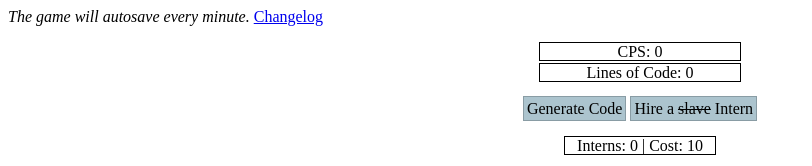
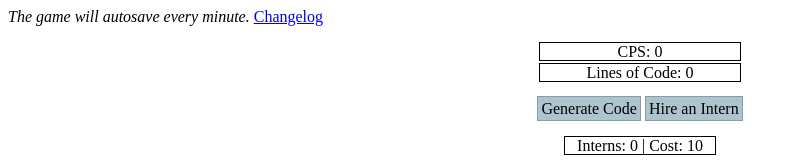
Before and after one commit to draco13th/IdleDev, a plain HTML site: page index.html in a window 1280 px wide. Shown: the top 166 px of the page, without its empty margins (0-812 px from the left). Drawn offline with Linux system fonts and the light colour scheme.

Commit message:
Updated Naming

```diff
--- a/index.html
+++ b/index.html
@@ -39,7 +39,7 @@
 		<!--Generate Code-->
 		<div id="gencode" class="gameplay_section noselect" onclick="createCode(1)">Generate Code</div>
 		<!--Hire Intern-->
-		<div id="hireintern" class="gameplay_section noselect" onclick="hireIntern()">Hire a <del>slave</del> Intern</div>
+		<div id="hireintern" class="gameplay_section noselect" onclick="hireIntern()">Hire an Intern</div>
 	</div>
 	<br>
 	<div id="gameplay_info" class="gameplay_info">
```
